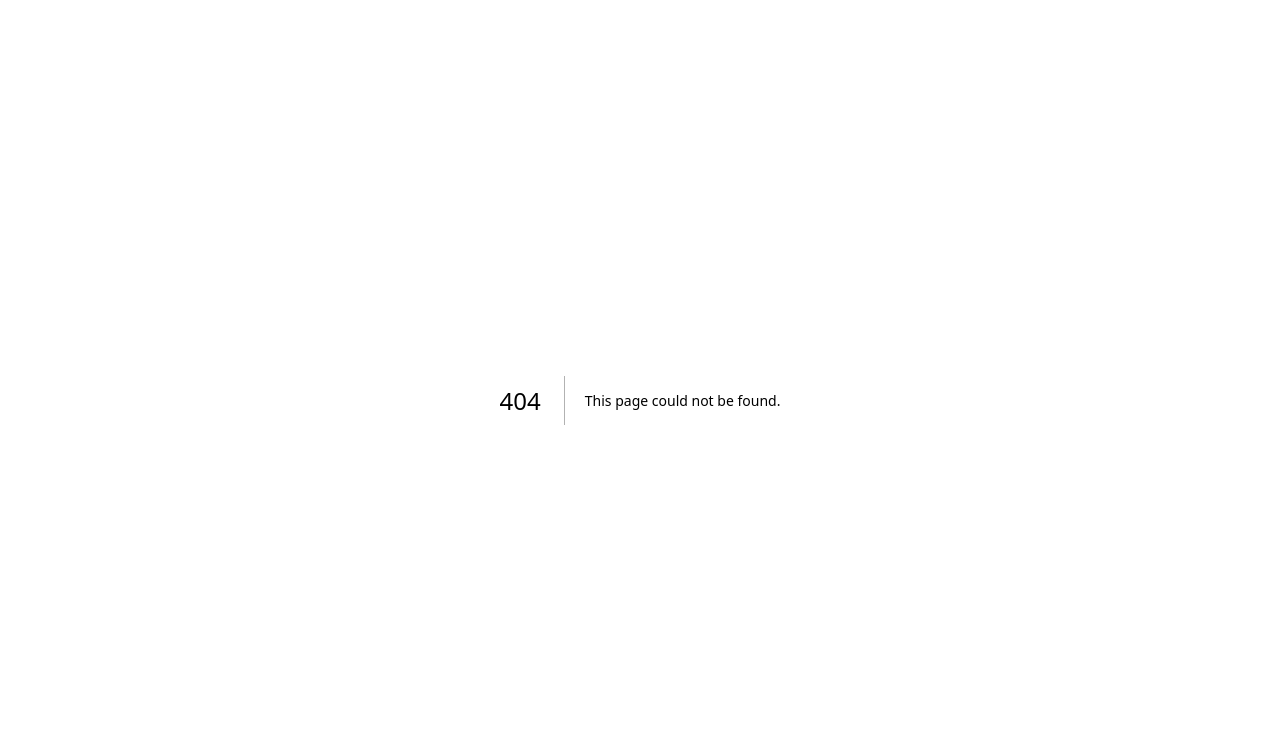
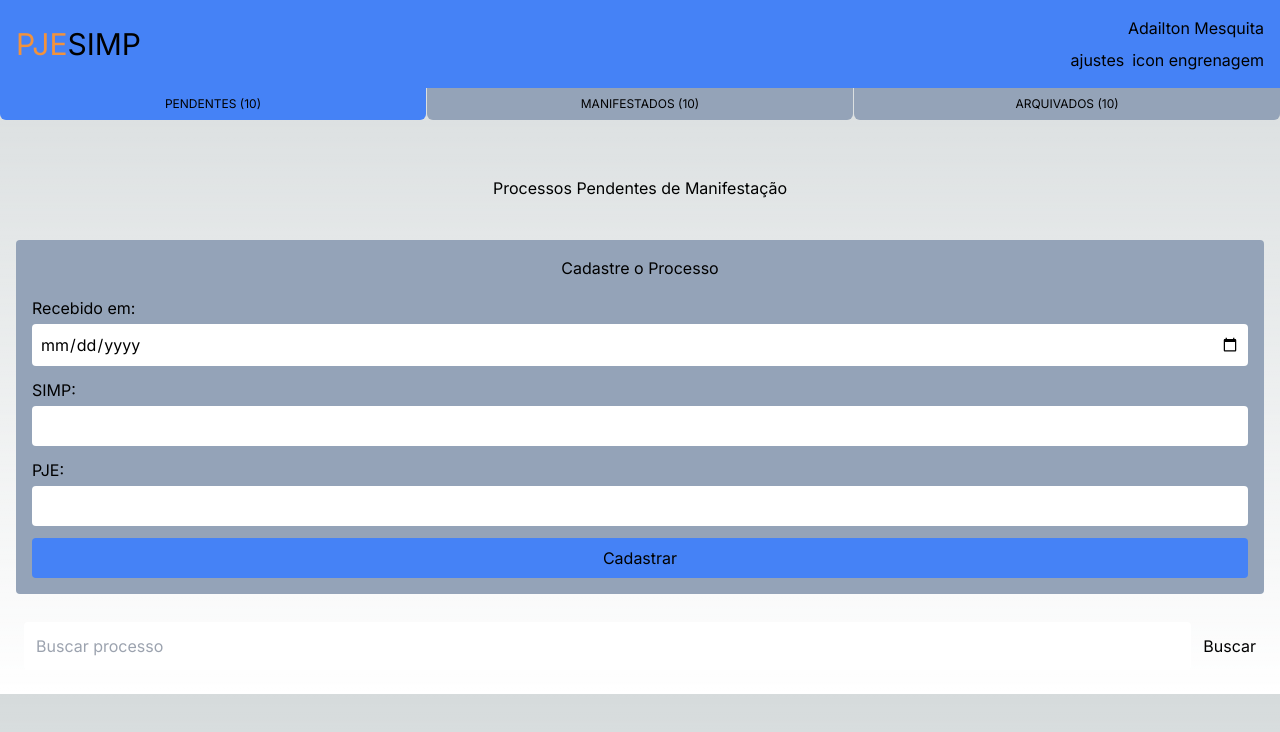
Before and after one commit to amesq01/base-pje-simp, a Next.js app: page /processes-pending in a window 1280 px wide. Before the commit this address had no page. Shown: the top 732 px of the page. Built offline with nearby package versions, Linux system fonts and the light colour scheme.

Commit message:
firstcommit

```diff
--- a/src/app/layout.tsx
+++ b/src/app/layout.tsx
@@ -1,11 +1,13 @@
 import type { Metadata } from "next";
 import { Inter } from "next/font/google";
 import "./globals.css";
+import { Header } from "@/components/header";
+import { Nav } from "@/components/nav";
 
 const inter = Inter({ subsets: ["latin"] });
 
 export const metadata: Metadata = {
-  title: "Create Next App",
+  title: "PJESIMP",
   description: "Generated by create next app",
 };
 
@@ -15,8 +17,14 @@
   children: React.ReactNode;
 }>) {
   return (
-    <html lang="en">
-      <body className={inter.className}>{children}</body>
+
+    <html lang="pt-br">
+
+      <body className={inter.className } >
+        <Header/>
+        <Nav/>
+        {children}
+        </body>
     </html>
   );
 }
--- a/src/app/page.tsx
+++ b/src/app/page.tsx
@@ -1,113 +1,10 @@
-import Image from "next/image";
+
+import ProcessesPending from "./processes-pending/page";
 
 export default function Home() {
   return (
-    <main className="flex min-h-screen flex-col items-center justify-between p-24">
-      <div className="z-10 max-w-5xl w-full items-center justify-between font-mono text-sm lg:flex">
-        <p className="fixed left-0 top-0 flex w-full justify-center border-b border-gray-300 bg-gradient-to-b from-zinc-200 pb-6 pt-8 backdrop-blur-2xl dark:border-neutral-800 dark:bg-zinc-800/30 dark:from-inherit lg:static lg:w-auto  lg:rounded-xl lg:border lg:bg-gray-200 lg:p-4 lg:dark:bg-zinc-800/30">
-          Get started by editing&nbsp;
-          <code className="font-mono font-bold">src/app/page.tsx</code>
-        </p>
-        <div className="fixed bottom-0 left-0 flex h-48 w-full items-end justify-center bg-gradient-to-t from-white via-white dark:from-black dark:via-black lg:static lg:h-auto lg:w-auto lg:bg-none">
-          <a
-            className="pointer-events-none flex place-items-center gap-2 p-8 lg:pointer-events-auto lg:p-0"
-            href="https://vercel.com?utm_source=create-next-app&utm_medium=appdir-template&utm_campaign=create-next-app"
-            target="_blank"
-            rel="noopener noreferrer"
-          >
-            By{" "}
-            <Image
-              src="/vercel.svg"
-              alt="Vercel Logo"
-              className="dark:invert"
-              width={100}
-              height={24}
-              priority
-            />
-          </a>
-        </div>
-      </div>
-
-      <div className="relative flex place-items-center before:absolute before:h-[300px] before:w-full sm:before:w-[480px] before:-translate-x-1/2 before:rounded-full before:bg-gradient-radial before:from-white before:to-transparent before:blur-2xl before:content-[''] after:absolute after:-z-20 after:h-[180px] after:w-full sm:after:w-[240px] after:translate-x-1/3 after:bg-gradient-conic after:from-sky-200 after:via-blue-200 after:blur-2xl after:content-[''] before:dark:bg-gradient-to-br before:dark:from-transparent before:dark:to-blue-700 before:dark:opacity-10 after:dark:from-sky-900 after:dark:via-[#0141ff] after:dark:opacity-40 before:lg:h-[360px] z-[-1]">
-        <Image
-          className="relative dark:drop-shadow-[0_0_0.3rem_#ffffff70] dark:invert"
-          src="/next.svg"
-          alt="Next.js Logo"
-          width={180}
-          height={37}
-          priority
-        />
-      </div>
-
-      <div className="mb-32 grid text-center lg:max-w-5xl lg:w-full lg:mb-0 lg:grid-cols-4 lg:text-left">
-        <a
-          href="https://nextjs.org/docs?utm_source=create-next-app&utm_medium=appdir-template&utm_campaign=create-next-app"
-          className="group rounded-lg border border-transparent px-5 py-4 transition-colors hover:border-gray-300 hover:bg-gray-100 hover:dark:border-neutral-700 hover:dark:bg-neutral-800/30"
-          target="_blank"
-          rel="noopener noreferrer"
-        >
-          <h2 className={`mb-3 text-2xl font-semibold`}>
-            Docs{" "}
-            <span className="inline-block transition-transform group-hover:translate-x-1 motion-reduce:transform-none">
-              -&gt;
-            </span>
-          </h2>
-          <p className={`m-0 max-w-[30ch] text-sm opacity-50`}>
-            Find in-depth information about Next.js features and API.
-          </p>
-        </a>
-
-        <a
-          href="https://nextjs.org/learn?utm_source=create-next-app&utm_medium=appdir-template-tw&utm_campaign=create-next-app"
-          className="group rounded-lg border border-transparent px-5 py-4 transition-colors hover:border-gray-300 hover:bg-gray-100 hover:dark:border-neutral-700 hover:dark:bg-neutral-800/30"
-          target="_blank"
-          rel="noopener noreferrer"
-        >
-          <h2 className={`mb-3 text-2xl font-semibold`}>
-            Learn{" "}
-            <span className="inline-block transition-transform group-hover:translate-x-1 motion-reduce:transform-none">
-              -&gt;
-            </span>
-          </h2>
-          <p className={`m-0 max-w-[30ch] text-sm opacity-50`}>
-            Learn about Next.js in an interactive course with&nbsp;quizzes!
-          </p>
-        </a>
-
-        <a
-          href="https://vercel.com/templates?framework=next.js&utm_source=create-next-app&utm_medium=appdir-template&utm_campaign=create-next-app"
-          className="group rounded-lg border border-transparent px-5 py-4 transition-colors hover:border-gray-300 hover:bg-gray-100 hover:dark:border-neutral-700 hover:dark:bg-neutral-800/30"
-          target="_blank"
-          rel="noopener noreferrer"
-        >
-          <h2 className={`mb-3 text-2xl font-semibold`}>
-            Templates{" "}
-            <span className="inline-block transition-transform group-hover:translate-x-1 motion-reduce:transform-none">
-              -&gt;
-            </span>
-          </h2>
-          <p className={`m-0 max-w-[30ch] text-sm opacity-50`}>
-            Explore starter templates for Next.js.
-          </p>
-        </a>
-
-        <a
-          href="https://vercel.com/new?utm_source=create-next-app&utm_medium=appdir-template&utm_campaign=create-next-app"
-          className="group rounded-lg border border-transparent px-5 py-4 transition-colors hover:border-gray-300 hover:bg-gray-100 hover:dark:border-neutral-700 hover:dark:bg-neutral-800/30"
-          target="_blank"
-          rel="noopener noreferrer"
-        >
-          <h2 className={`mb-3 text-2xl font-semibold`}>
-            Deploy{" "}
-            <span className="inline-block transition-transform group-hover:translate-x-1 motion-reduce:transform-none">
-              -&gt;
-            </span>
-          </h2>
-          <p className={`m-0 max-w-[30ch] text-sm opacity-50 text-balance`}>
-            Instantly deploy your Next.js site to a shareable URL with Vercel.
-          </p>
-        </a>
-      </div>
-    </main>
+    <>
+      <ProcessesPending/>
+    </>
   );
 }
--- /dev/null
+++ b/src/app/processes-pending/page.tsx
@@ -0,0 +1,40 @@
+
+
+export default function ProcessesPending() {
+  return (
+    <div className="p-4">
+      <p className="text-center my-10">Processos Pendentes de Manifestação</p>
+
+      <div className="p-4 bg-slate-400 rounded">
+      <p className="text-center"> Cadastre o Processo</p>
+
+      <form className="flex flex-col  mt-4 gap-3" action="">
+       <div className="flex flex-col gap-1">
+        <label htmlFor="receivedAt">Recebido em:</label>
+          <input className="p-2 rounded" type="date" id="receivedAt" name="receivedAt" />
+       </div>
+
+        <div className="flex flex-col gap-1  ">
+          <label htmlFor="simpNumber">SIMP:</label>
+          <input className="p-2 rounded" type="text" id="simpNumber" name="simpNumber" />
+        </div>
+
+       <div className="flex flex-col gap-1 ">
+        <label htmlFor="PJE">PJE:</label>
+        <input className="p-2 rounded" type="text" id="PJE" name="PJE" />
+       </div>
+
+       <button className="flex bg-bgPrimary rounded p-2 hover:bg-bgPrimary/80 justify-center">
+          <p>Cadastrar</p>
+       </button>
+        </form>
+      </div>
+
+      <div className="mt-5 p-2 flex gap-3 items-center justify-between">
+        <input  type="text" placeholder="Buscar processo" className="p-3 w-full rounded" />
+        <p>Buscar</p>
+      </div>
+
+    </div>
+  );
+}
--- /dev/null
+++ b/src/components/header.tsx
@@ -0,0 +1,18 @@
+
+export const Header = () => {
+  return(
+    <header className="bg-bgPrimary p-4 flex justify-between items-center">
+      <div className="flex text-3xl">
+      <p className="text-[#f2923d]">PJE</p>
+      <p>SIMP</p>
+      </div>
+      <div className="flex flex-col items-end gap-2">
+        <p>Adailton Mesquita</p>
+        <div className="flex gap-2">
+          <span>ajustes</span>
+          <span>icon engrenagem</span>
+        </div>
+      </div>
+    </header>
+  )
+}
--- /dev/null
+++ b/src/components/nav.tsx
@@ -0,0 +1,17 @@
+import Link from "next/link"
+
+export const Nav = () => {
+  return(
+    <nav className="  flex justify-between items-center gap-[1px]">
+      <div className="bg-[#4582f6] flex w-full justify-center p-2 rounded-b-md   ">
+        <Link className="text-xs" href={'/'}  >PENDENTES (10)</Link>
+      </div>
+      <div className="bg-slate-400 flex w-full justify-center p-2 rounded-b-md">
+      <Link className="text-xs" href={'/'}  >MANIFESTADOS (10)</Link>
+      </div>
+      <div className="bg-slate-400 flex w-full justify-center p-2 rounded-b-md">
+      <Link className="text-xs" href={'/'}  >ARQUIVADOS (10)</Link>
+      </div>
+    </nav>
+  )
+}
--- a/tailwind.config.ts
+++ b/tailwind.config.ts
@@ -7,12 +7,18 @@
     "./src/app/**/*.{js,ts,jsx,tsx,mdx}",
   ],
   theme: {
+
     extend: {
       backgroundImage: {
         "gradient-radial": "radial-gradient(var(--tw-gradient-stops))",
         "gradient-conic":
           "conic-gradient(from 180deg at 50% 50%, var(--tw-gradient-stops))",
       },
+      colors: {
+        "bgPrimary": "#4582f6",
+
+      },
+
     },
   },
   plugins: [],
```
